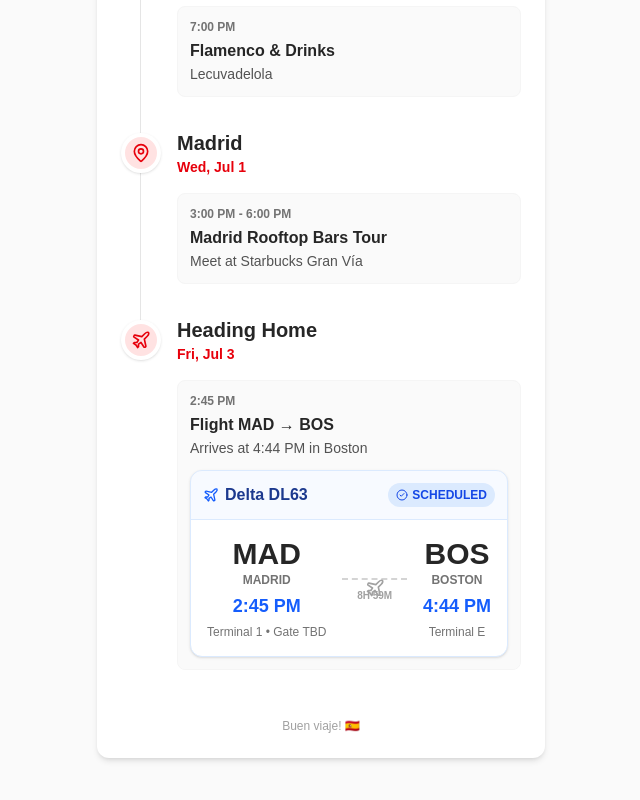
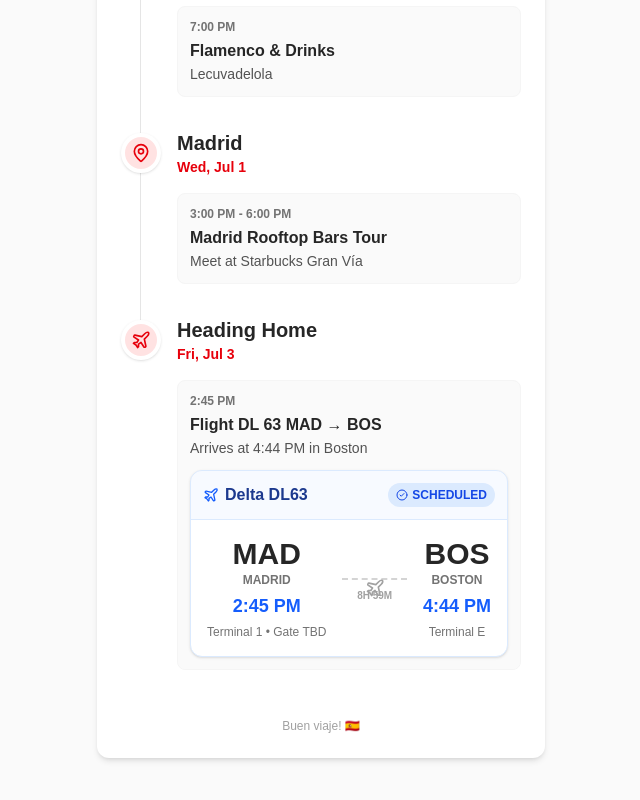
Before and after one commit to bizkitTM/spain-guide, a Next.js app: page / in a window 1280 px wide. Shown: the part 2704-3504 px from the top of the page, without its empty margins (319-959 px from the left). Built offline with nearby package versions, Linux system fonts and the light colour scheme; no server answers.

Commit message:
Update flight to DL 63 for MAD to BOS

```diff
--- a/src/app/page.tsx
+++ b/src/app/page.tsx
@@ -95,7 +95,7 @@
       location: "Heading Home",
       icon: <Plane className="w-5 h-5" />,
       events: [
-        { time: "2:45 PM", title: "Flight MAD → BOS", detail: "Arrives at 4:44 PM in Boston" }
+        { time: "2:45 PM", title: "Flight DL 63 MAD → BOS", detail: "Arrives at 4:44 PM in Boston" }
       ]
     }
   ];
@@ -181,7 +181,7 @@
                       <div className="text-xs font-bold text-neutral-500 mb-1">{event.time}</div>
                       <div className="font-semibold text-neutral-800 mb-0.5">{event.title}</div>
                       <div className="text-sm text-neutral-600 leading-snug">{event.detail}</div>
-                      {event.title.includes('MAD → BOS') && <FlightStatus />}
+                      {event.title.includes('DL 63') && <FlightStatus />}
                     </div>
                   ))}
                 </div>
```
